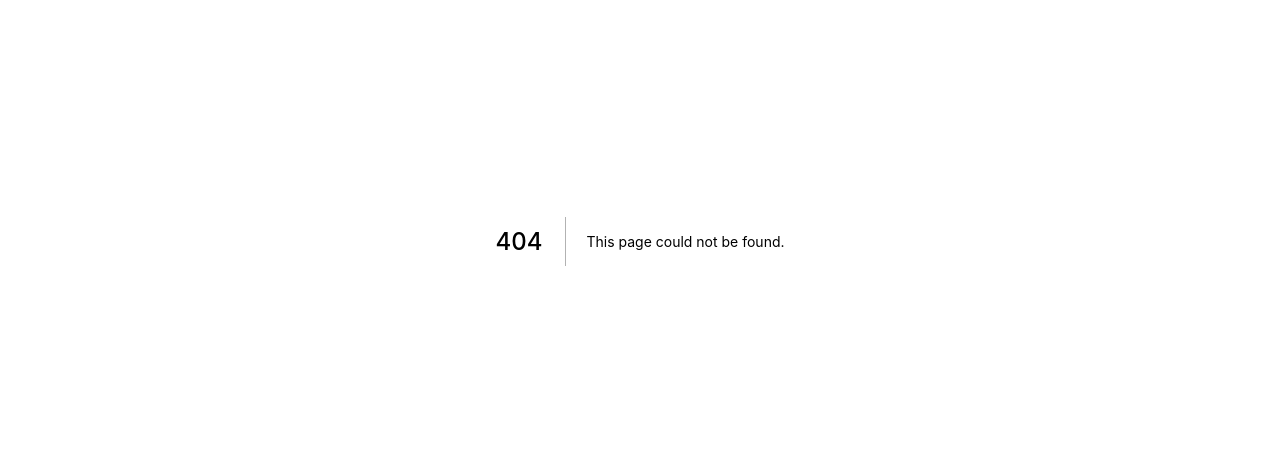
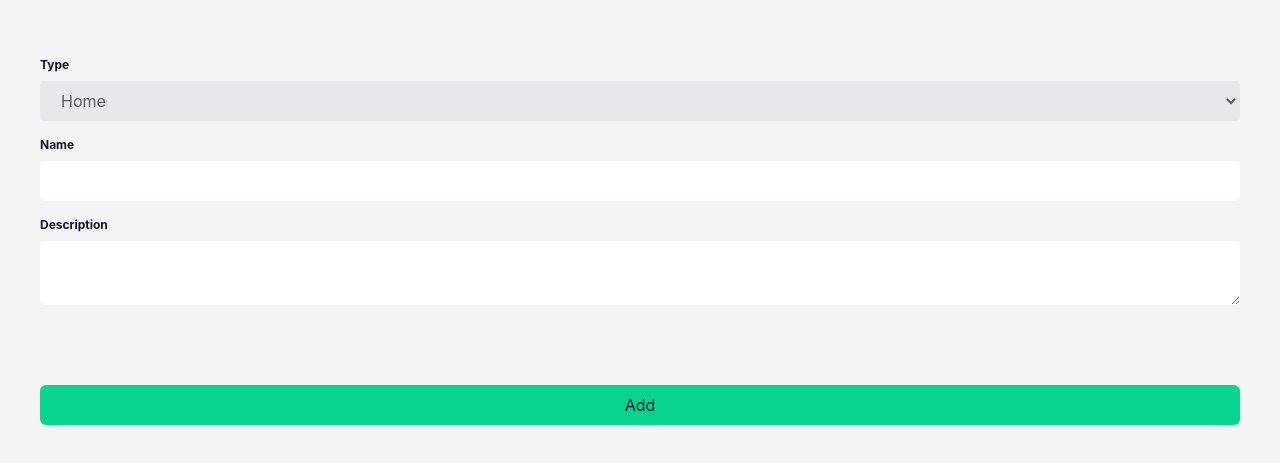
Before and after one commit to mahv7272/techonit-desk-ui, a Next.js app in the folder techonit-desk/: page /manage/structure/new in a window 1280 px wide. Before the commit this address had no page. Shown: the part 159-622 px from the top of the page. Built offline with nearby package versions, Linux system fonts and the light colour scheme.

Commit message:
🎨 Create new structure page.

```diff
--- /dev/null
+++ b/techonit-desk/pages/manage/structure/new.js
@@ -0,0 +1,36 @@
+import Image from 'next/image'
+import Link from 'next/link'
+export default function New() {
+    return (
+        <>
+            <div className='flex flex-col justify-center min-h-[100vh]'>
+                <div className='px-10'>
+                    <div>
+                    </div>
+                    <div className='flex flex-col mb-4'>
+                        <label className='mb-2 font-bold text-xs'>Type</label>
+                        <select className='py-2 px-4 pr-8 rounded bg-gray-200 border border-gray-200 text-gray-700'>
+                            <option>Home</option>
+                            <option>Agriculture</option>
+                            <option>Aviculture</option>
+                        </select>
+                    </div>
+                    <div className='flex flex-col mb-4'>
+                        <label className='mb-2 font-bold text-xs'>Name</label>
+                        <input className='py-2 px-3 rounded-md' type='text' />
+                    </div>
+                    <div className='flex flex-col mb-4'>
+                        <label className='mb-2 font-bold text-xs'>Description</label>
+                        <textarea className='py-2 px-3 rounded-md'></textarea>
+                    </div>
+                    <div className='mt-20'>
+                        <button className='py-2 w-[100%] bg-primary-500 rounded-md'>Add</button>
+                    </div>
+                </div>
+            </div>
+        </>
+    )
+}
+
+New.layout = 'manage';
+New.title = 'New structure';
```
